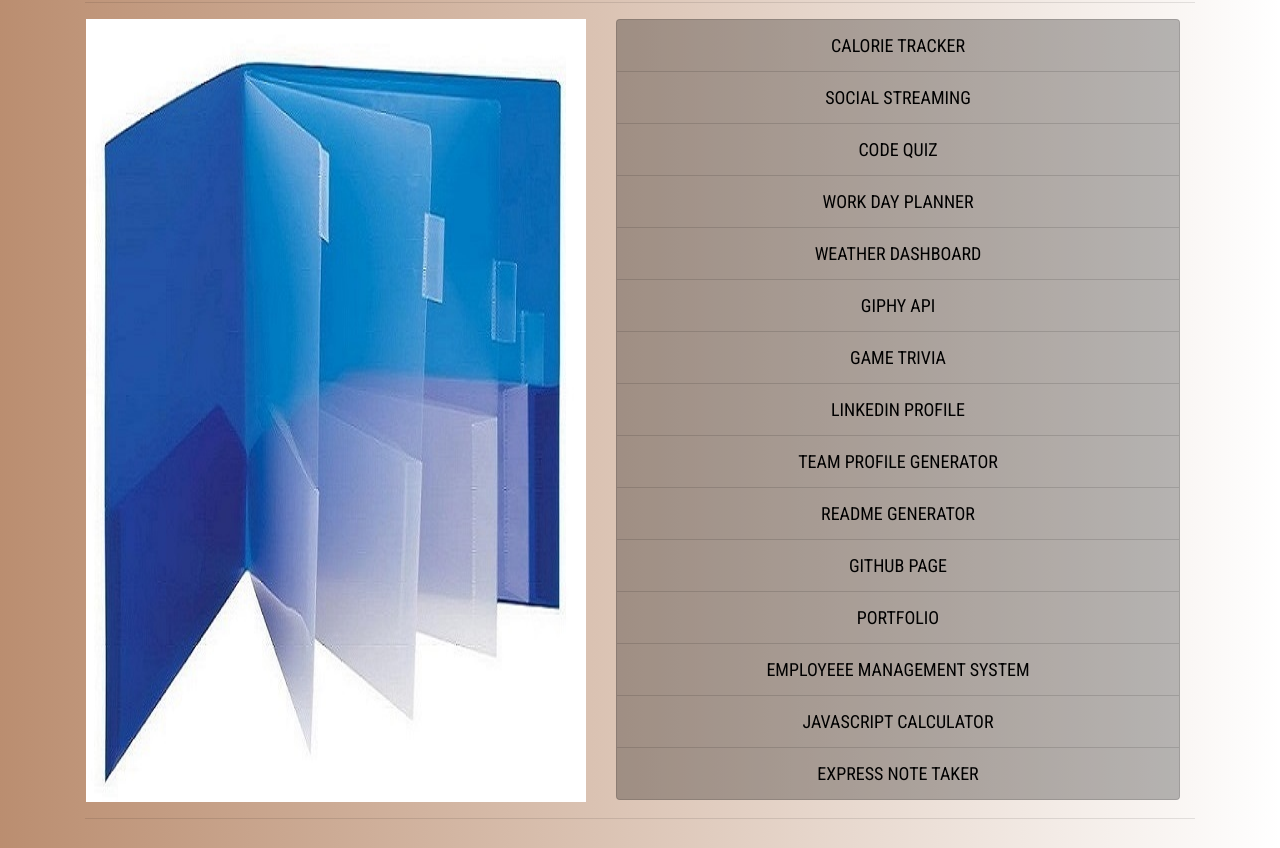
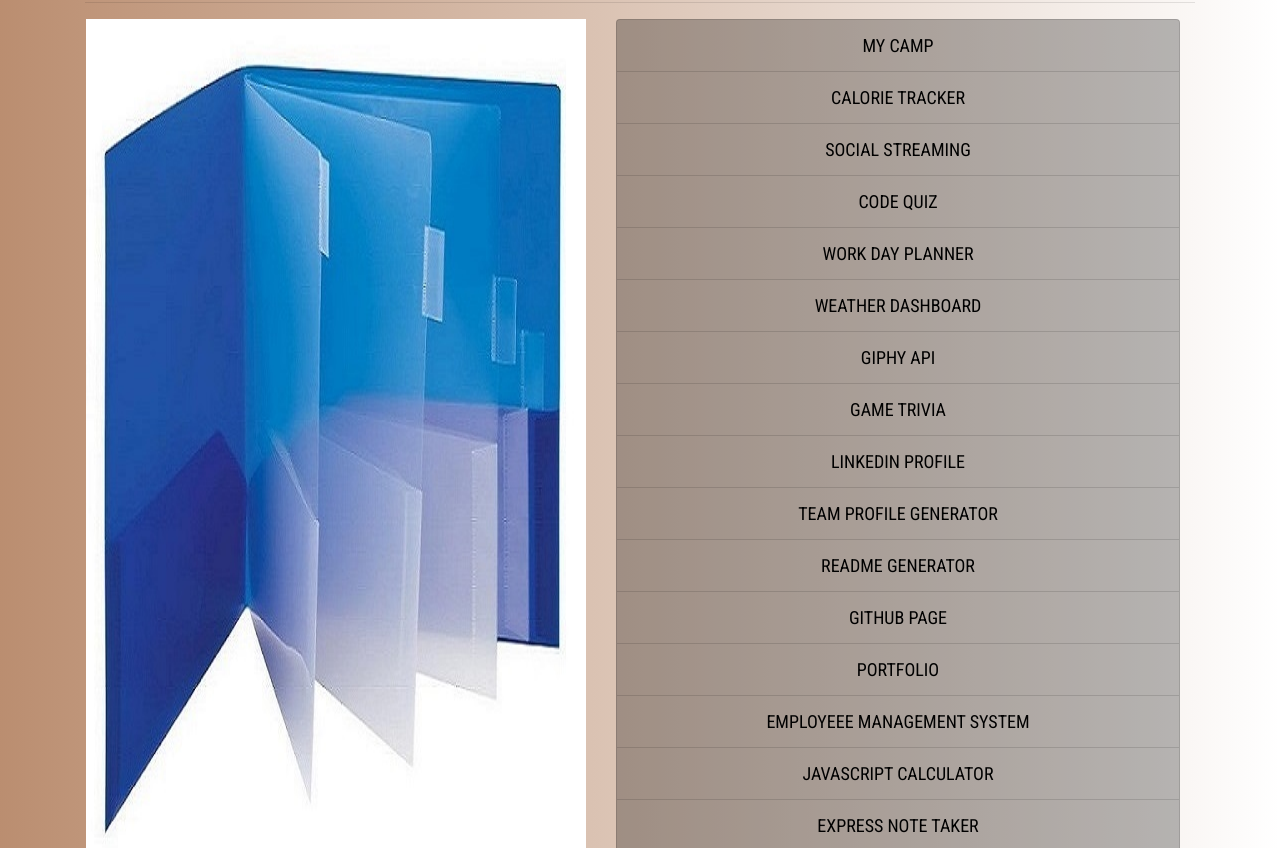
Before and after one commit to sarita87das/bootstrap-portfolio, a plain HTML site: page portfolio.html in a window 1280 px wide. Shown: the part 137-985 px from the top of the page. Drawn offline with nearby package versions, Linux system fonts and the light colour scheme.

Commit message:
added mycamp to the portfolio

```diff
--- a/portfolio.html
+++ b/portfolio.html
@@ -63,11 +63,17 @@
                 <div class="media-body col">
                     <div class="list-group">
                         <ul class="list-group">
+                            </li>
+                            <li class="list-group-item"><a href="https://mycamp2020.herokuapp.com/ ">MY
+                                    CAMP</a>
+                            </li>
                             <li class="list-group-item"><a
                                     href="https://sarita87das.github.io/project-one-self-work-/">CALORIE
                                     TRACKER</a>
+
                             </li>
-                            <li class="list-group-item"><a href="https://ru-project2.herokuapp.com/">SOCIAL STREAMING</a>
+                            <li class="list-group-item"><a href="https://ru-project2.herokuapp.com/">SOCIAL
+                                    STREAMING</a>
                             </li>
                             <li class="list-group-item"><a href="https://sarita87das.github.io/hw4/">CODE QUIZ</a>
                             </li>
@@ -83,7 +89,9 @@
                             <li class="list-group-item"><a
                                     href="https://www.linkedin.com/in/sarita-das-65b1351a6/">LINKEDIN PROFILE</a>
                             </li>
-                            <li class="list-group-item"><a href="https://sarita87das.github.io/Team-Profile-Generator/">TEAM PROFILE GENERATOR</a>
+                            <li class="list-group-item"><a
+                                    href="https://sarita87das.github.io/Team-Profile-Generator/">TEAM PROFILE
+                                    GENERATOR</a>
                             </li>
                             <li class="list-group-item"><a
                                     href="https://sarita87das.github.io/GOOD-README-GENERATOR/">README GENERATOR</a>
@@ -93,10 +101,13 @@
                                     href="https://sarita87das.github.io/classproject2/">PORTFOLIO</a></li>
 
                             <li class="list-group-item"><a
-                                    href="https://sarita87das.github.io/Employee_Management_System/">EMPLOYEEE MANAGEMENT SYSTEM</a></li>
-                            <li class="list-group-item"><a href="https://sarita87das.github.io/Javascript-Calculator/">JAVASCRIPT CALCULATOR</a></li>
+                                    href="https://sarita87das.github.io/Employee_Management_System/">EMPLOYEEE
+                                    MANAGEMENT SYSTEM</a></li>
                             <li class="list-group-item"><a
-                                        href="https://expressnotetaker12.herokuapp.com/"> EXPRESS NOTE TAKER</a>
+                                    href="https://sarita87das.github.io/Javascript-Calculator/">JAVASCRIPT
+                                    CALCULATOR</a></li>
+                            <li class="list-group-item"><a href="https://expressnotetaker12.herokuapp.com/"> EXPRESS
+                                    NOTE TAKER</a>
                             </li>
 
                         </ul>
```
Also changed, not shown: resume.html (+3 -1 lines), successpic.jpg (added).
